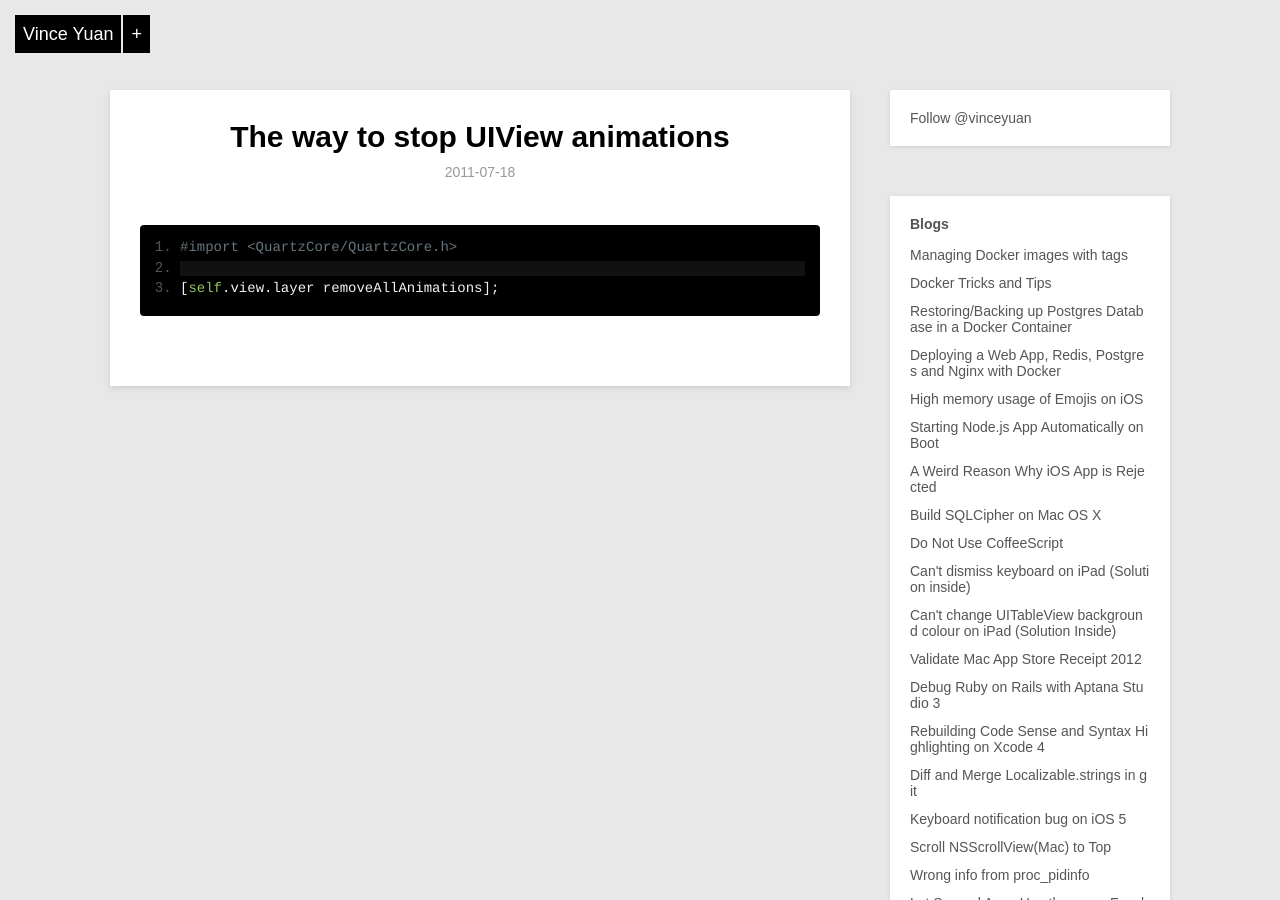
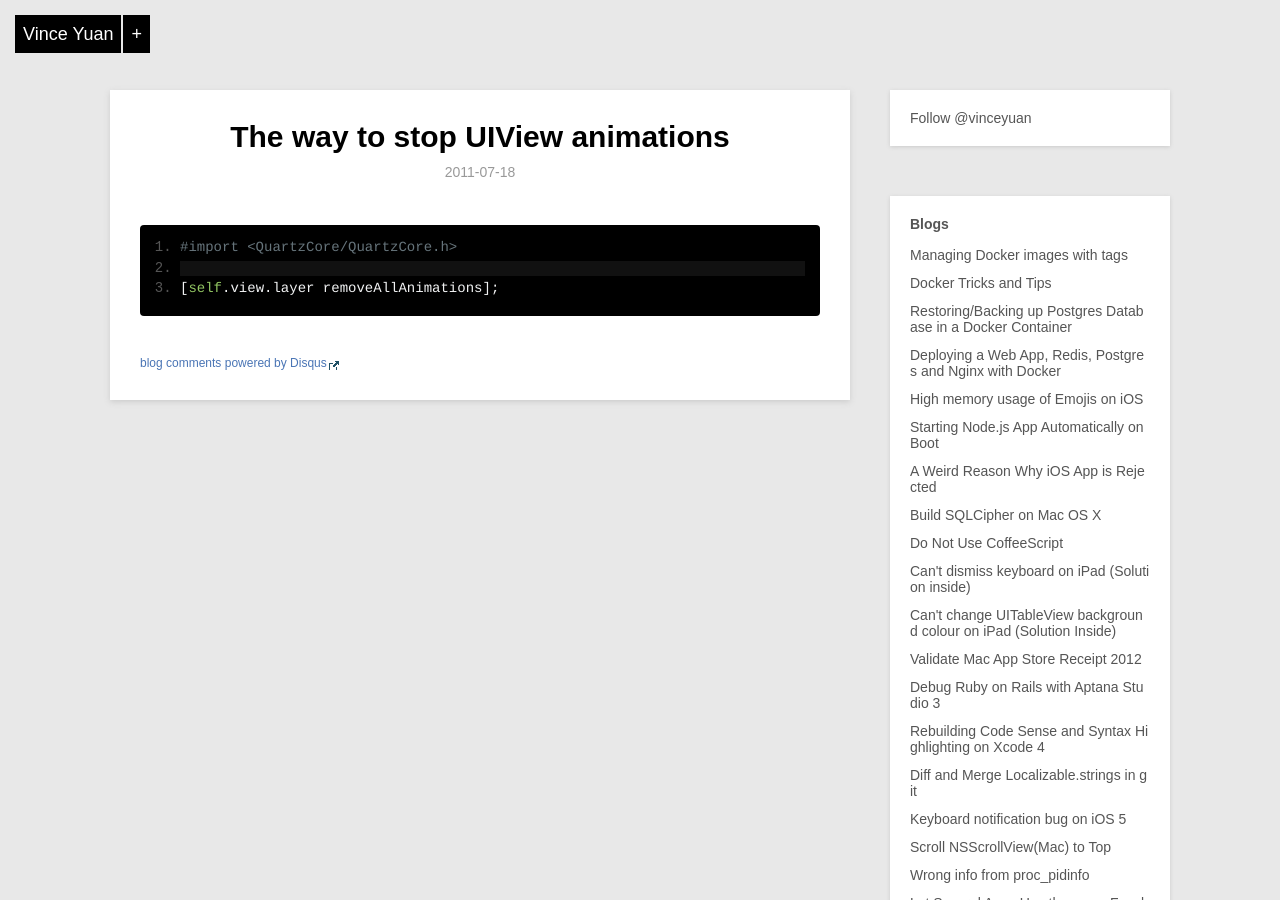
Before and after one commit to vinceyuan/vinceyuan.github.io, a Jekyll site: the page built from _posts/blogs/2011-07-18-way-to-stop-uiview-animations.md, in a window 1280 px wide and 900 px high. Built offline with Jekyll 4.4.1, drawn with Linux system fonts in a browser that asks for light colours; Markdown is read by kramdown in place of the engine named in the settings; comment, search, counter and statistics services are not loaded.

Commit message:
Added disqus.

```diff
--- a/_layouts/post.html
+++ b/_layouts/post.html
@@ -18,6 +18,21 @@ layout: default
         <h1 class="entry-title"><a href="{{ page.url }}" title="{{ page.title }}">{{ page.title }}</a></h1>
         <p class="entry-date">{{ page.date|date:"%Y-%m-%d" }}</p>
         {{ content }}
+		<div id="disqus_container">
+			<div id="disqus_thread"></div>
+			<script type="text/javascript">
+			    /* * * CONFIGURATION VARIABLES: EDIT BEFORE PASTING INTO YOUR WEBPAGE * * */
+			    var disqus_shortname = 'vinceyuan'; // required: replace example with your forum shortname 这个地方需要改成你配置的网站名
+			    /* * * DON'T EDIT BELOW THIS LINE * * */
+			    (function() {
+			        var dsq = document.createElement('script'); dsq.type = 'text/javascript'; dsq.async = true;
+			        dsq.src = 'http://' + disqus_shortname + '.disqus.com/embed.js';
+			        (document.getElementsByTagName('head')[0] || document.getElementsByTagName('body')[0]).appendChild(dsq);
+			    })();
+			</script>
+			<noscript>Please enable JavaScript to view the <a href="http://disqus.com/?ref_noscript">comments powered by Disqus.</a></noscript>
+			<a href="http://disqus.com" class="dsq-brlink">blog comments powered by <span class="logo-disqus">Disqus</span></a>
+		</div>
     </div>
 
     <div class="sidenav">
```
